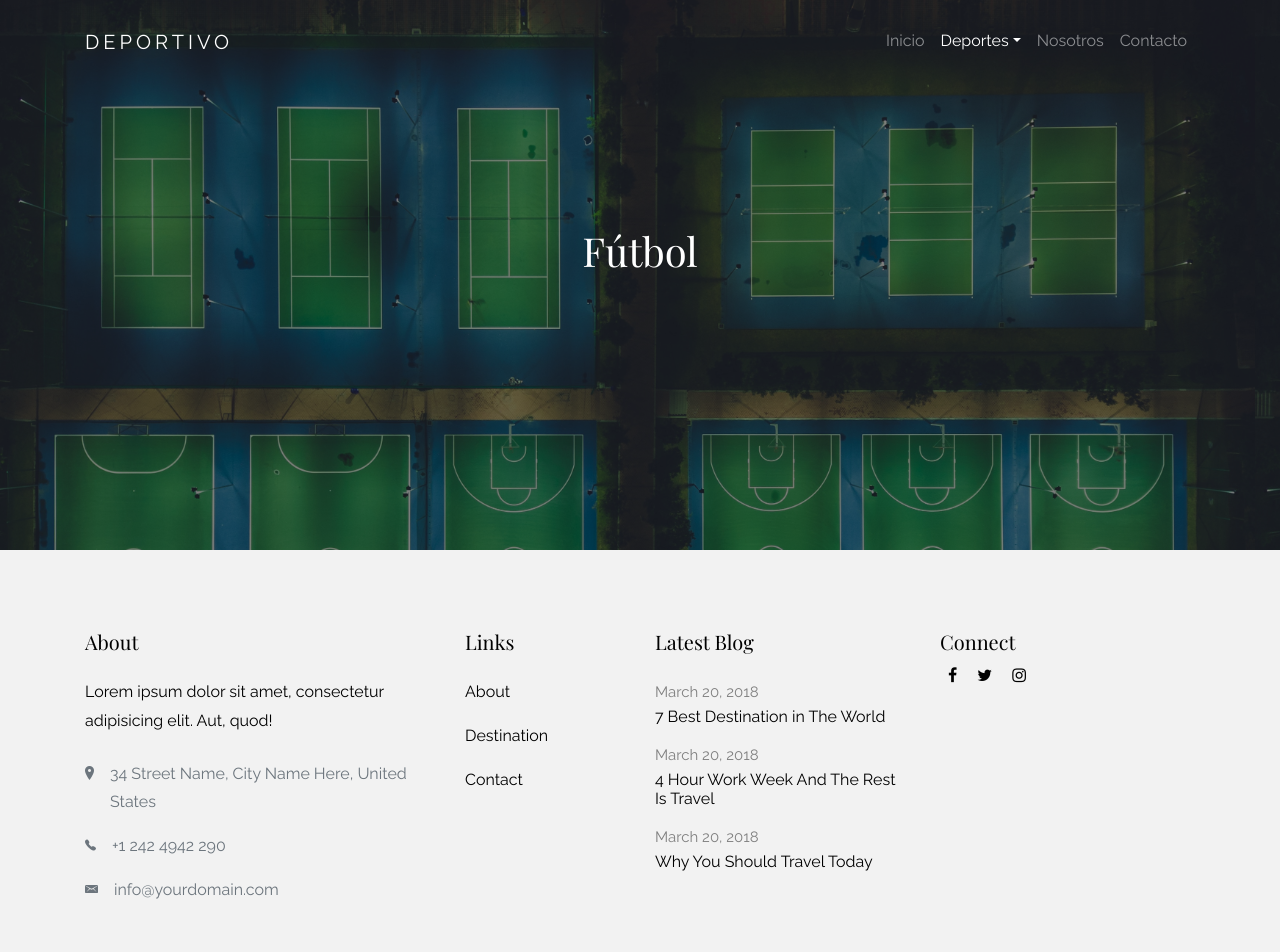
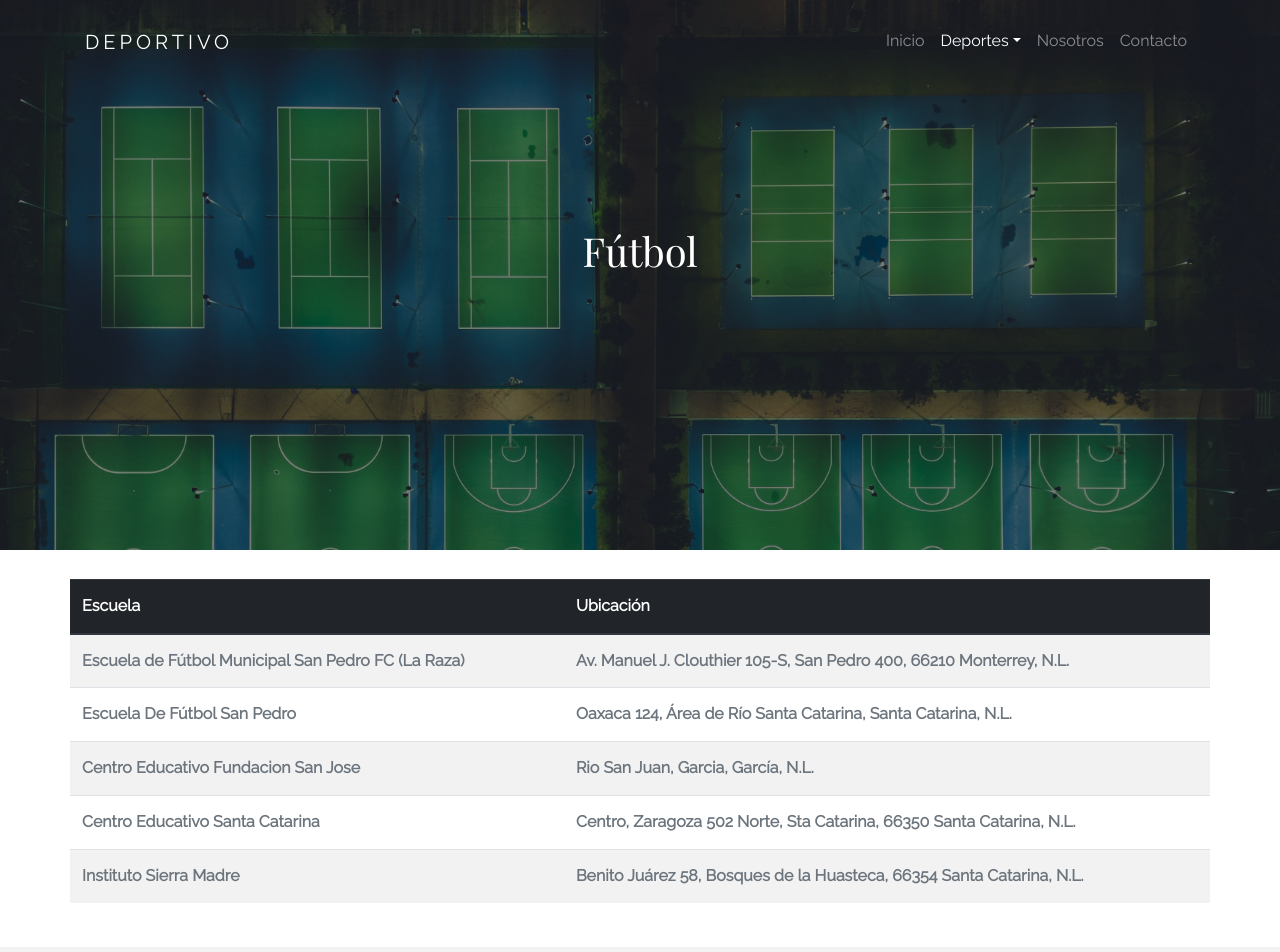
Before and after one commit to ericgarzagzz/DirectorioDeportivo, a plain HTML site: page futbol.html in a window 1280 px wide. Shown: the top 952 px of the page. Drawn offline with nearby package versions, Linux system fonts and the light colour scheme; files whose address does not match are found by name.

Commit message:
Sports pages example made

```diff
--- a/futbol.html
+++ b/futbol.html
@@ -65,13 +65,53 @@
             <div class="mb-5 element-animate">
               <h1>Fútbol</h1>
             </div>
-
-
           </div>
         </div>
       </div>
     </section>
     <!-- END section -->
+
+    <br>
+
+    <section>
+            <div class="container">
+                <div class="row">
+                    <table class="table table-striped">
+                        <thead class="thead-dark">
+                            <tr>
+                                <th scope="col">Escuela</th>
+                                <th scope="col">Ubicación</th>
+                            </tr>
+                        </thead>
+                        <tbody>
+                            <tr>
+                                <th scope="row">Escuela de Fútbol Municipal San Pedro FC (La Raza)</th>
+                                <th scope="row">Av. Manuel J. Clouthier 105-S, San Pedro 400, 66210 Monterrey, N.L.</th>
+                            </tr>
+                            <tr>
+                                <th scope="row">Escuela De Fútbol San Pedro</th>
+                                <th scope="row">Oaxaca 124, Área de Río Santa Catarina, Santa Catarina, N.L.</th>
+                            </tr>
+                            <tr>
+                                <th scope="row">Centro Educativo Fundacion San Jose</th>
+                                <th scope="row">Rio San Juan, Garcia, García, N.L.</th>
+                            </tr>
+                            <tr>
+                                <th scope="row">Centro Educativo Santa Catarina</th>
+                                <th scope="row">Centro, Zaragoza 502 Norte, Sta Catarina, 66350 Santa Catarina, N.L.</th>
+                            </tr>
+                            <tr>
+                                <th scope="row">Instituto Sierra Madre</th>
+                                <th scope="row">Benito Juárez 58, Bosques de la Huasteca, 66354 Santa Catarina, N.L.</th>
+                            </tr>
+                        </tbody>
+                    </table>
+                </div>
+            </div>
+        </section>
+        <!-- END section -->
+
+        <br>
 
 
     <footer class="site-footer">
```
Also changed, not shown: gym.html (+41 -0 lines), marcial.html (+42 -0 lines).
